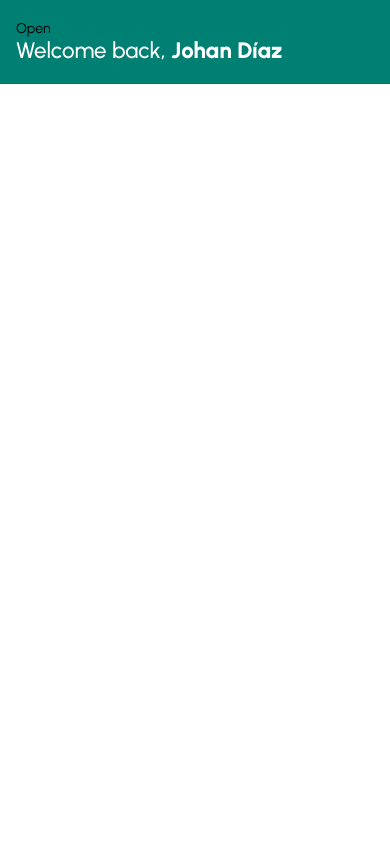
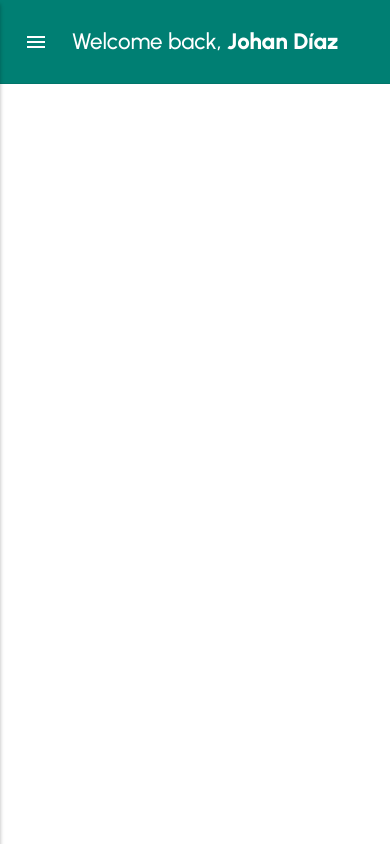
Before and after one commit to dbeec/FRONT--checkin-v2, a React (Vite) app: page /admin in a window 390 px wide. Built offline with nearby package versions, Linux system fonts and the light colour scheme.

Commit message:
responsive active sidebar

```diff
--- a/src/components/header/header.css
+++ b/src/components/header/header.css
@@ -30,6 +30,12 @@
   font-weight: 500;
 }
 
+.header__info {
+  display: flex;
+  align-items: center;
+  gap: 1rem;
+}
+
 .header__profile {
   background-color: #000;
   border-radius: 50%;
@@ -37,3 +43,11 @@
   border: 2px solid #eee;
   cursor: pointer;
 }
+
+.header__menubtn {
+  display: none !important;
+  @media (max-width: 1200px) {
+    align-items: center;
+    display: flex !important;
+  }
+}
--- a/src/components/header/header.tsx
+++ b/src/components/header/header.tsx
@@ -1,7 +1,9 @@
 // import moment from "moment";
+import { IconButton } from "@mui/material";
 import "./header.css";
+import { MdMenu } from "react-icons/md";
 
-export default function Header({set_open}: {set_open: () => void}) {
+export default function Header({ set_open }: { set_open: () => void }) {
   // const date = moment();
 
   //funcion para cerrar sesion
@@ -15,12 +17,16 @@ export default function Header({set_open}: {set_open: () => void}) {
   return (
     <>
       <div className="header">
+        <div className="header__info">
+          <IconButton onClick={set_open} className="header__menubtn">
+            <MdMenu color="#fff"/>
+          </IconButton>
           <div className="header__welcome">
-          <div onClick={set_open}>Open</div>
             <li>
               Welcome back, <span className="header__name">Johan Díaz</span>
             </li>
             {/* <span>{date.format("ddd, LL")}</span> */}
+          </div>
         </div>
 
         {/* <div className="header__profile">
--- a/src/components/sidebar/sidebar.css
+++ b/src/components/sidebar/sidebar.css
@@ -8,20 +8,44 @@
   padding: 0 1rem;
   box-shadow: rgba(0, 0, 0, 0.3) 0px 4px 4px;
   overflow-y: auto;
+  transition: all .2s ease-in-out;
 
   @media (max-width: 1200px) {
-    display: none;
+    position: absolute;
+    left: -250px; /* Coincide con el ancho del sidebar */
   }
-}
-.sidebarClose {
-  @media (max-width: 1200px) {
-    display: flex;
-}
 }
 
 /* scroll personalizado */
 .sidebar::-webkit-scrollbar {
   display: none;
+}
+
+.sidebar__open {
+  display: flex;
+  top: 0;
+  left: 0;
+  z-index: 3;
+}
+
+.sidebar__bg-active {
+  display: none;
+  position: absolute;
+  z-index: 2;
+  top: 0;
+  right: 0;
+  height: 100%;
+  width: 100%;
+  background-color: #0000005b;
+  transition: all .2s ease-in-out;
+  @media (max-width: 1200px) {
+    display: block;
+  }
+}
+
+.sidebar__bg-disable {
+  pointer-events: none;
+  background-color: #00000000;
 }
 
 .sidebar__logo {
--- a/src/components/sidebar/sidebar.tsx
+++ b/src/components/sidebar/sidebar.tsx
@@ -15,7 +15,7 @@ export default function Sidebar({
 
   return (
     <>
-      <div className="sidebar">
+      <div className={`sidebar ${open_drawer && "sidebar__open"}`}>
         <div className="sidebar__logo">
           <h2>
             Check<span>In</span>
@@ -65,6 +65,10 @@ export default function Sidebar({
           ))}
         </ul>
       </div>
+      <div
+        className={`sidebar__bg-active ${!open_drawer && "sidebar__bg-disable"}`}
+        onClick={set_open}
+      />
     </>
   );
 }
--- a/src/routes/admin/admin.css
+++ b/src/routes/admin/admin.css
@@ -1,4 +1,5 @@
 .content {
+  position: relative;
   display: flex;
   width: 100%;
   height: 100%;
```
Lines whose indentation alone changed are shown as unchanged.
